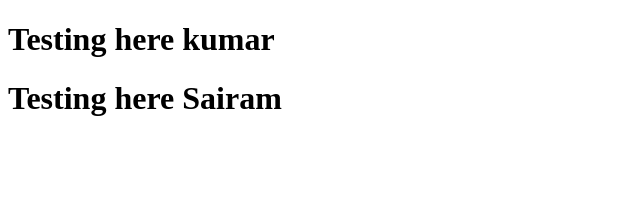
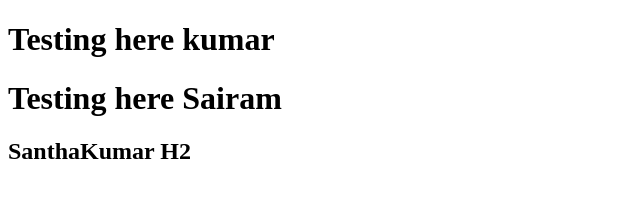
Before and after one commit to schigurupatis/50-Projects-HTML-CSS-JavaScript, a plain HTML site: page 04_Testing/index.html in a window 1280 px wide. Shown: the whole page, without its empty margins (0-640 px from the left). Drawn offline with Linux system fonts and the light colour scheme.

Commit message:
new h2 line created

```diff
--- a/04_Testing/index.html
+++ b/04_Testing/index.html
@@ -10,6 +10,7 @@
 
     <h1 id="test">Testing here kumar</h1>
     <h1 id="test">Testing here Sairam</h1>
+    <h2 id="test">SanthaKumar H2</h2>
 
     <script src="script.js"></script>
 </body>
```
